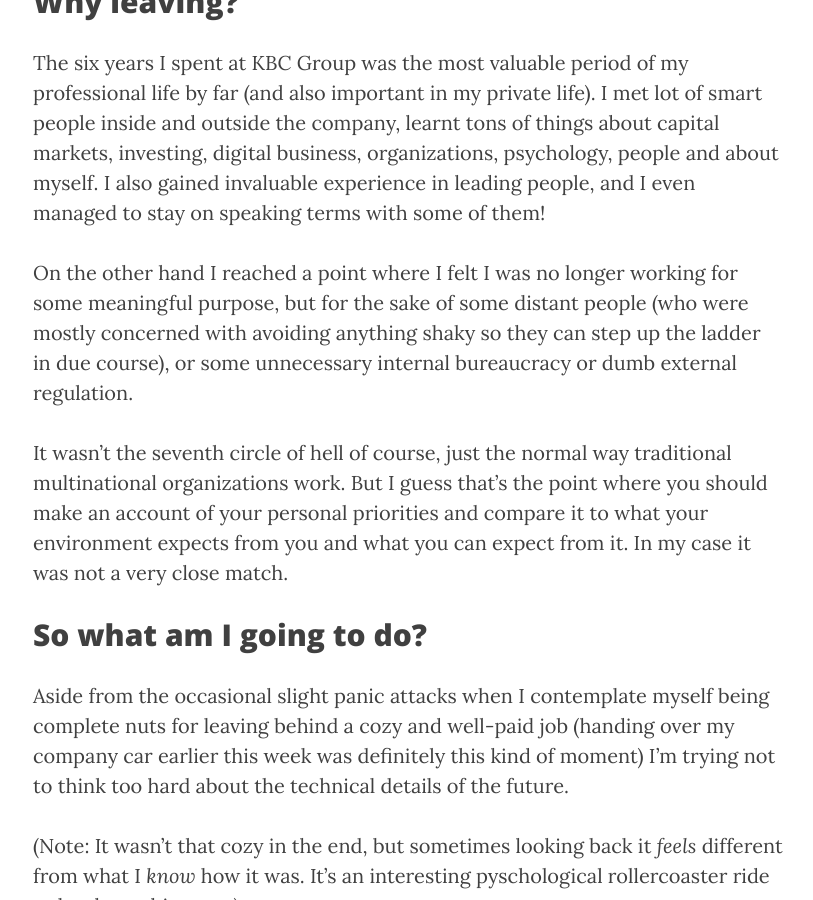
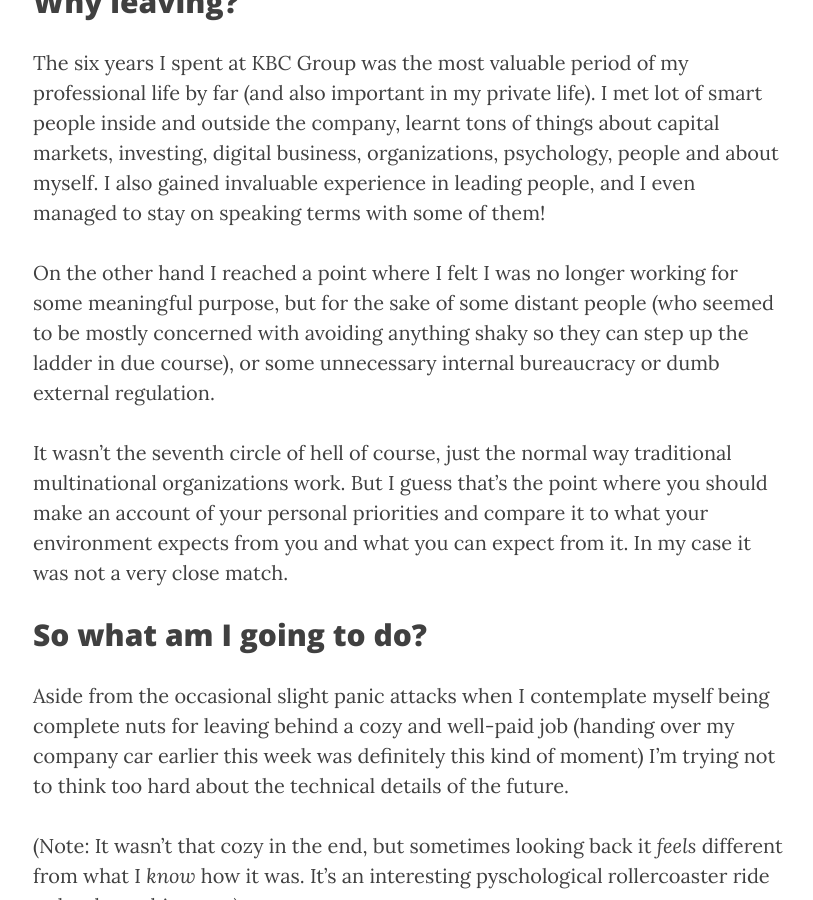
Before and after one commit to doktorjustice/doktorjustice.github.io, a Jekyll site: the page built from _posts/2017-07-19-changes.md, in a window 1280 px wide and 900 px high, scrolled down 811 px. Shown: the whole window, without its empty margins (232-1045 px from the left). Built offline with Jekyll 4.4.1, drawn with Linux system fonts in a browser that asks for light colours; nearby versions of some CDN libraries; comment, search, counter and statistics services are not loaded.

Commit message:
Fix post

```diff
--- a/_posts/2017-07-19-changes.md
+++ b/_posts/2017-07-19-changes.md
@@ -13,7 +13,7 @@ Second, I left my job at KBC Securities at the end of June. I had been thinking
 
 The six years I spent at KBC Group was the most valuable period of my professional life by far (and also important in my private life). I met lot of smart people inside and outside the company, learnt tons of things about capital markets, investing, digital business, organizations, psychology, people and about myself. I also gained invaluable experience in leading people, and I even managed to stay on speaking terms with some of them!
 
-On the other hand I reached a point where I felt I was no longer working for some meaningful purpose, but for the sake of some distant people (who were mostly concerned with avoiding anything shaky so they can step up the ladder in due course), or some unnecessary internal bureaucracy or dumb external regulation.
+On the other hand I reached a point where I felt I was no longer working for some meaningful purpose, but for the sake of some distant people (who seemed to be mostly concerned with avoiding anything shaky so they can step up the ladder in due course), or some unnecessary internal bureaucracy or dumb external regulation.
 
 It wasn’t the seventh circle of hell of course, just the normal way traditional multinational organizations work. But I guess that’s the point where you should make an account of your personal priorities and compare it to what your environment expects from you and what you can expect from it. In my case it was not a very close match.
 
```
